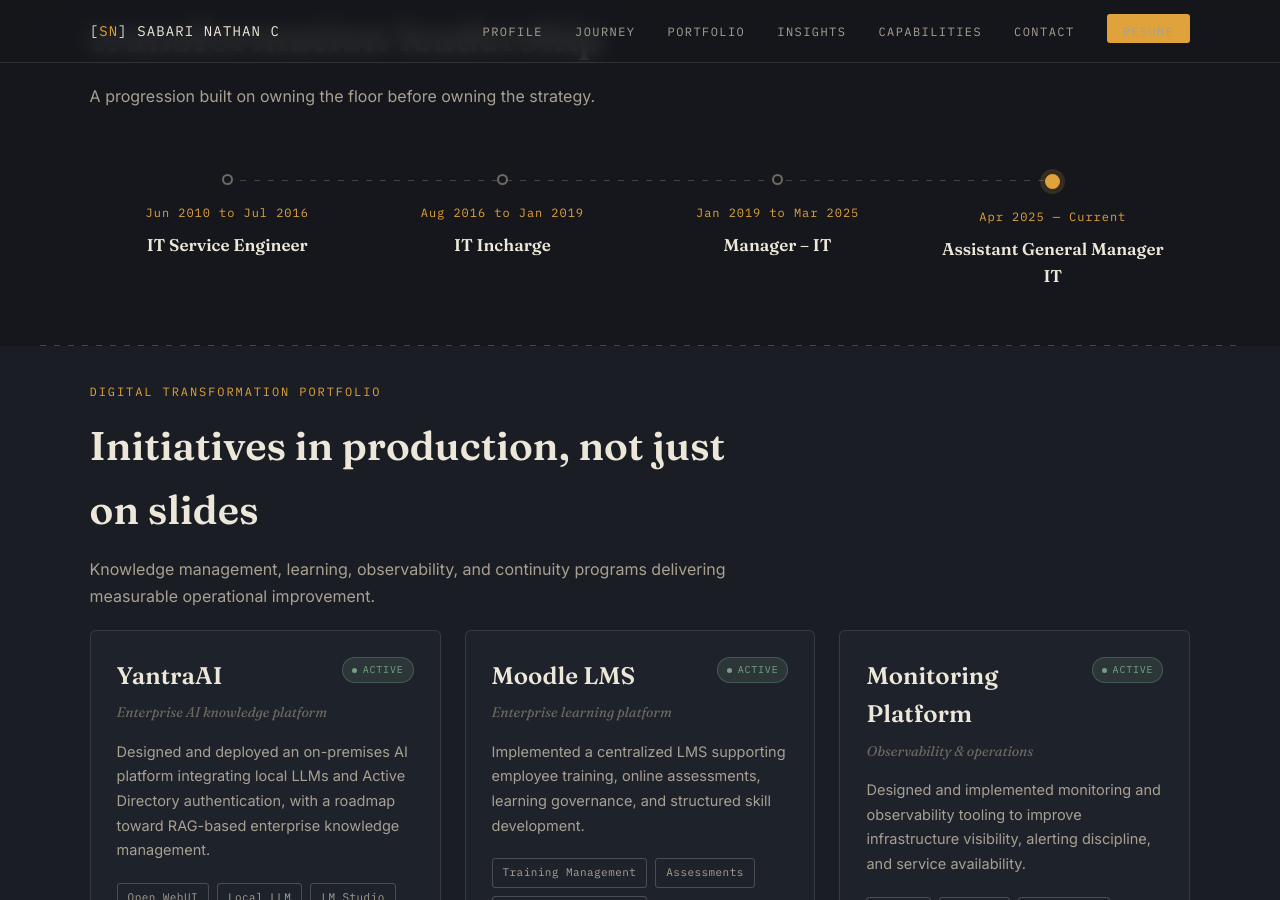
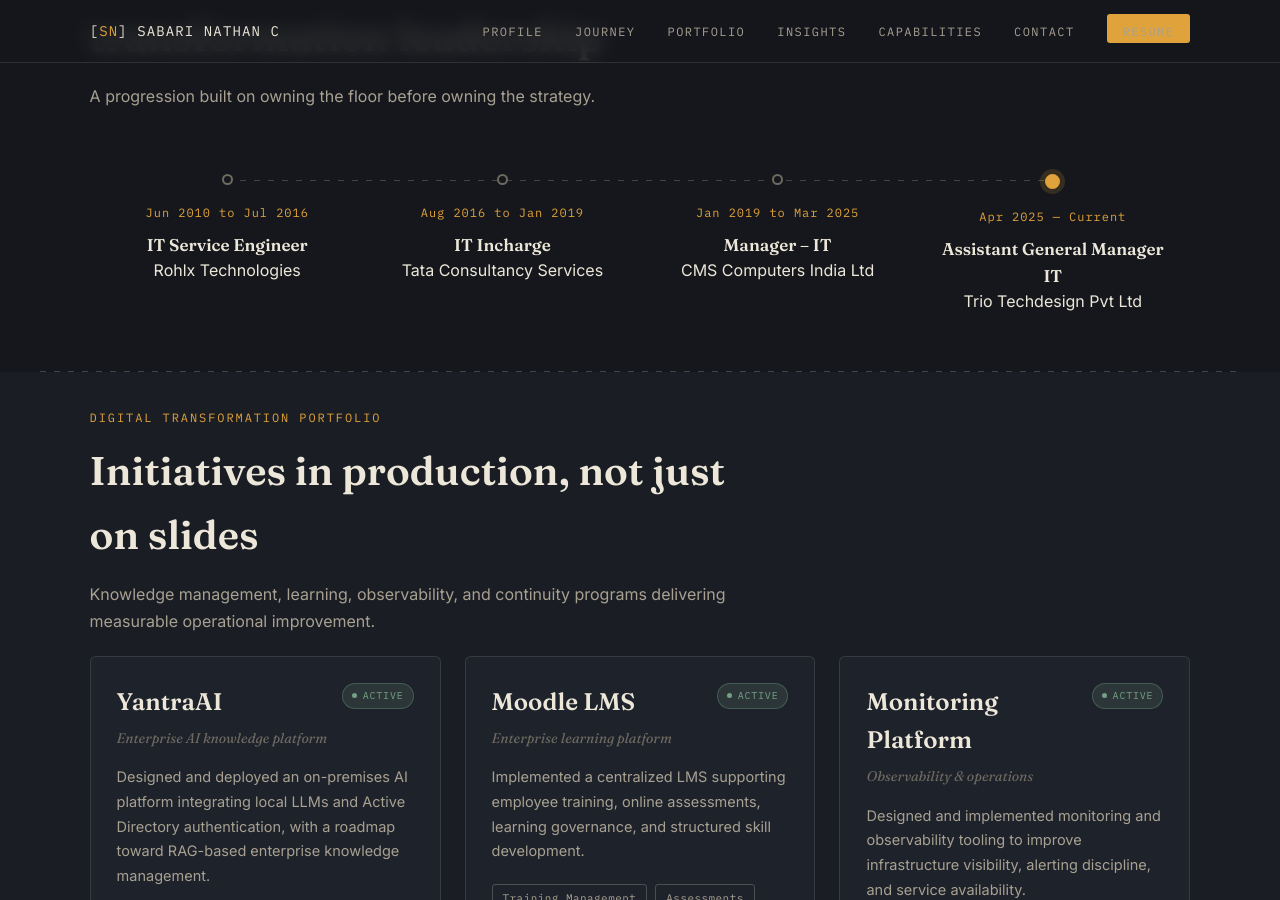
Before and after one commit to sabarinathan36/sabarinathan.github.io, a Jekyll site: the page index.html, which Jekyll copies as it is, in a window 1280 px wide and 900 px high, scrolled down 1465 px. Built offline with Jekyll 4.4.1, drawn with Linux system fonts in a browser that asks for light colours.

Commit message:
Update index.html

```diff
--- a/index.html
+++ b/index.html
@@ -149,6 +149,7 @@
         <div class="timeline-year">Jun 2010 to Jul 2016</div>
         <div class="timeline-content">
             <h3>IT Service Engineer</h3>
+            <div class="timeline-company">Rohlx Technologies</div>
         </div>
         <div class="timeline-popover">
             <p>Handled infrastructure support, field operations, and end-user services across multiple sites, building the hands-on foundation for everything that followed.</p>
@@ -160,6 +161,7 @@
         <div class="timeline-year">Aug 2016 to Jan 2019</div>
         <div class="timeline-content">
             <h3>IT Incharge</h3>
+            <div class="timeline-company">Tata Consultancy Services</div>
         </div>
         <div class="timeline-popover">
             <p>Owned site-level IT operations, user support, and enterprise application management, stepping into the first layer of operational responsibility.</p>
@@ -171,6 +173,7 @@
         <div class="timeline-year">Jan 2019 to Mar 2025</div>
         <div class="timeline-content">
             <h3>Manager – IT</h3>
+            <div class="timeline-company">CMS Computers India Ltd</div>
         </div>
         <div class="timeline-popover">
             <p>Led service delivery and governance for the IT function, managing infrastructure and a growing team while formalising process discipline.</p>
@@ -182,6 +185,7 @@
         <div class="timeline-year">Apr 2025 — Current</div>
         <div class="timeline-content">
             <h3>Assistant General Manager IT</h3>
+            <div class="timeline-company">Trio Techdesign Pvt Ltd</div>
         </div>
         <div class="timeline-popover">
             <p>Driving YantraAI, Moodle LMS, monitoring platform modernization, and DC/DR resilience programs across the organization.</p>
```
